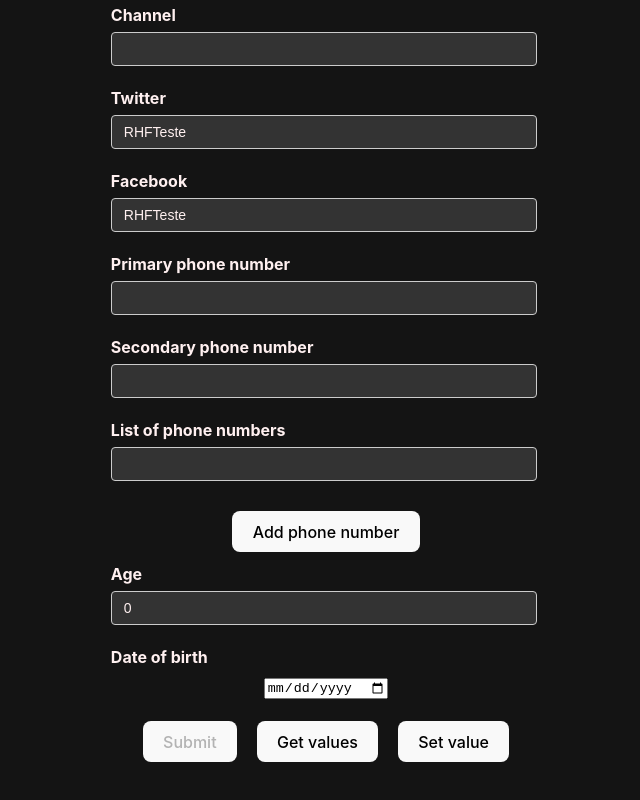
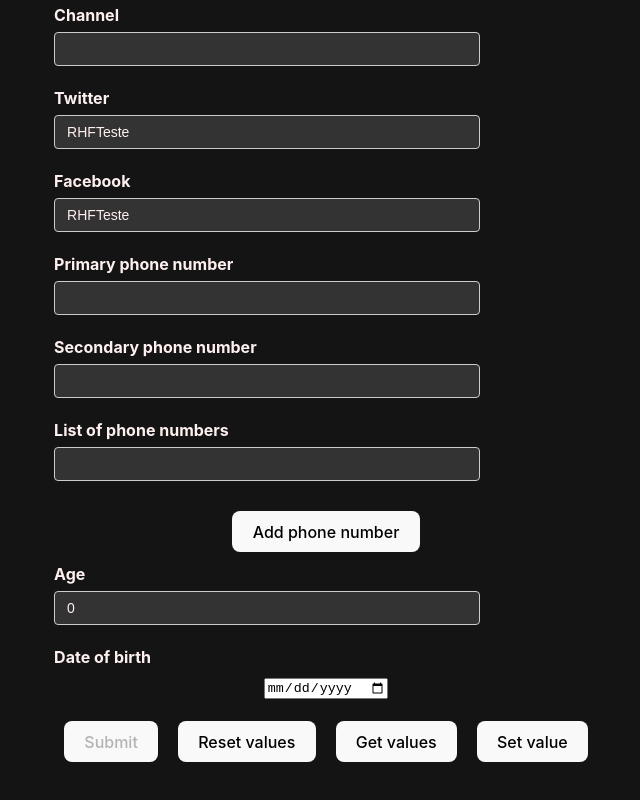
Before and after one commit to Josinaldo-Jr/react_hook_form, a React (Vite) app in the folder rhf-demo/: page / in a window 1280 px wide. Shown: the part 320-1120 px from the top of the page, without its empty margins (314-954 px from the left). Built offline with nearby package versions, Linux system fonts and the light colour scheme.

Commit message:
feat: add reset form to form

```diff
--- a/rhf-demo/src/components/YouTubeForm.tsx
+++ b/rhf-demo/src/components/YouTubeForm.tsx
@@ -1,4 +1,4 @@
-// import { useEffect } from "react";
+import { useEffect } from "react";
 import { useForm, useFieldArray, FieldErrors } from "react-hook-form";
 import { DevTool } from "@hookform/devtools";
 
@@ -56,7 +56,7 @@
     },
   });
 
-  const { register, control, handleSubmit, formState, watch, getValues, setValue } = form;
+  const { register, control, handleSubmit, formState, watch, getValues, setValue, reset } = form;
   const { errors, /*touchedFields, dirtyFields,*/ isDirty, isValid, isSubmitting, isSubmitted, isSubmitSuccessful, submitCount } = formState;
 
   console.log({isSubmitting, isSubmitted, isSubmitSuccessful, submitCount})
@@ -79,6 +79,12 @@
   const handleGetValues = () => {
     console.log("Get values", getValues(["username", "channel"]));
   }
+
+  useEffect (() => {
+    if (isSubmitSuccessful){
+      reset();
+    }
+  }, [isSubmitSuccessful, reset]);
 
   const handleSetValue = () => {
     setValue("username", "", {
@@ -238,8 +244,10 @@
         </div>
 
         <button disabled={!isDirty || !isValid || isSubmitting}>Submit</button>
+        <button type="button" onClick={() => reset ()}>Reset values</button>
         <button type="button" onClick={handleGetValues}>Get values</button>
         <button type="button" onClick={handleSetValue}>Set value</button>
+
 
       </form>
       <DevTool control={control} />
```
